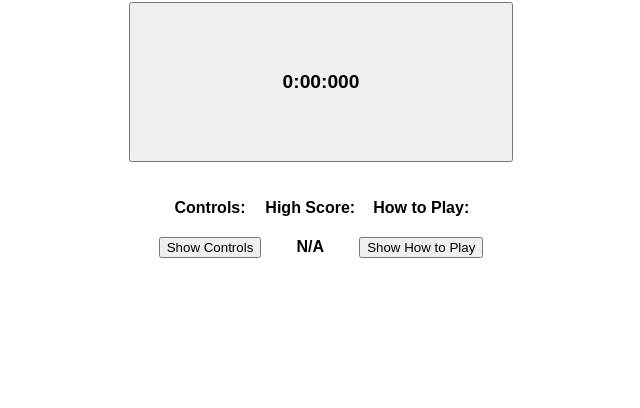
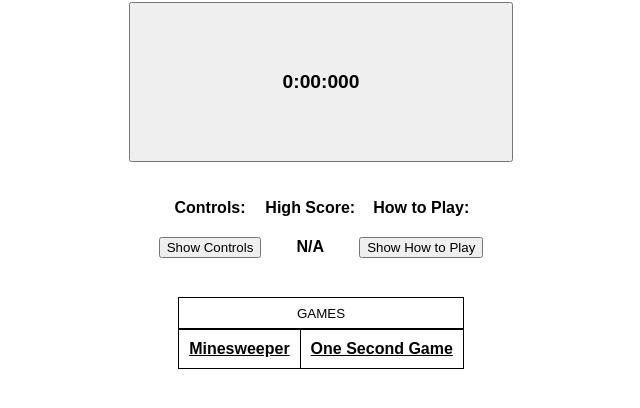
Before and after one commit to agentN86/one-second-game, a plain HTML site: page index.html in a window 1280 px wide. Shown: the part 78-486 px from the top of the page, without its empty margins (319-959 px from the left). Drawn offline with Linux system fonts and the light colour scheme.

Commit message:
Added 'Games' List

```diff
--- a/index.html
+++ b/index.html
@@ -34,6 +34,17 @@
             </th>
 		</tr>
 	</table>
+    <br><br>
+    <table class="gamesTable">
+        <caption><button id="gamesBTN" style="width: 100%; cursor: pointer; background-color: transparent; border: 0;">GAMES</button></caption>
+        <thead>
+            <tr id="gamesTableTH" style="display: table-row;">
+                <th><a href="https://agentn86.github.io/js-minesweeper">Minesweeper</a></th>
+                <th><a href="https://agentn86.github.io/one-second-game">One Second Game</a></th>
+            </tr>
+        </thead>
+    </table>
+
     <dialog id="controls" align="middle">
         <h3>Controls</h3>
         To start/stop the timer, you can <b>click the timer</b> or use <b>ENTER/SPACE.</b>
--- a/script.js
+++ b/script.js
@@ -17,6 +17,14 @@ document.getElementById('controlsBTN').onclick = function() {
 
 document.getElementById('howtoplayBTN').onclick = function() {
     document.getElementById('howtoplay').showModal()
+}
+
+document.getElementById('gamesBTN').onclick = function() {
+    if (document.getElementById('gamesTableTH').style.display === "table-row") {
+        document.getElementById('gamesTableTH').style.display = "none"
+    } else {
+        document.getElementById('gamesTableTH').style.display = "table-row"
+    }
 }
 
 function highscoreCalc() {
--- a/style.css
+++ b/style.css
@@ -17,3 +17,43 @@ table {
     font-size: larger;
     font-weight: bold;
 }
+
+.gamesTable {
+    border: 1px solid black;
+    border-collapse: collapse;
+}
+
+caption {
+    padding: 6px;
+    text-align: center;
+    font-weight: bold;
+    font-size: 15px;
+    border-top: 1px solid black;
+    border-bottom: 1px solid black;
+    border-left: 1px solid black; /* Added */
+    border-right: 1px solid black; /* Added */
+}
+
+#gamesTableTH th {
+    padding: 10px;
+    text-align: left;
+    border-bottom: 1px solid black;
+    border-right: 1px solid black; /* Added */
+}
+
+#gamesTableTH th:first-child {
+    border-left: 1px solid black;
+}
+
+#gamesTableTH th:last-child {
+    border-right: 1px solid black; /* Added border to last column */
+}
+
+a {
+	color: black;
+	text-decoration: underline;
+}
+
+a:hover {
+	text-decoration: none;
+}
```
